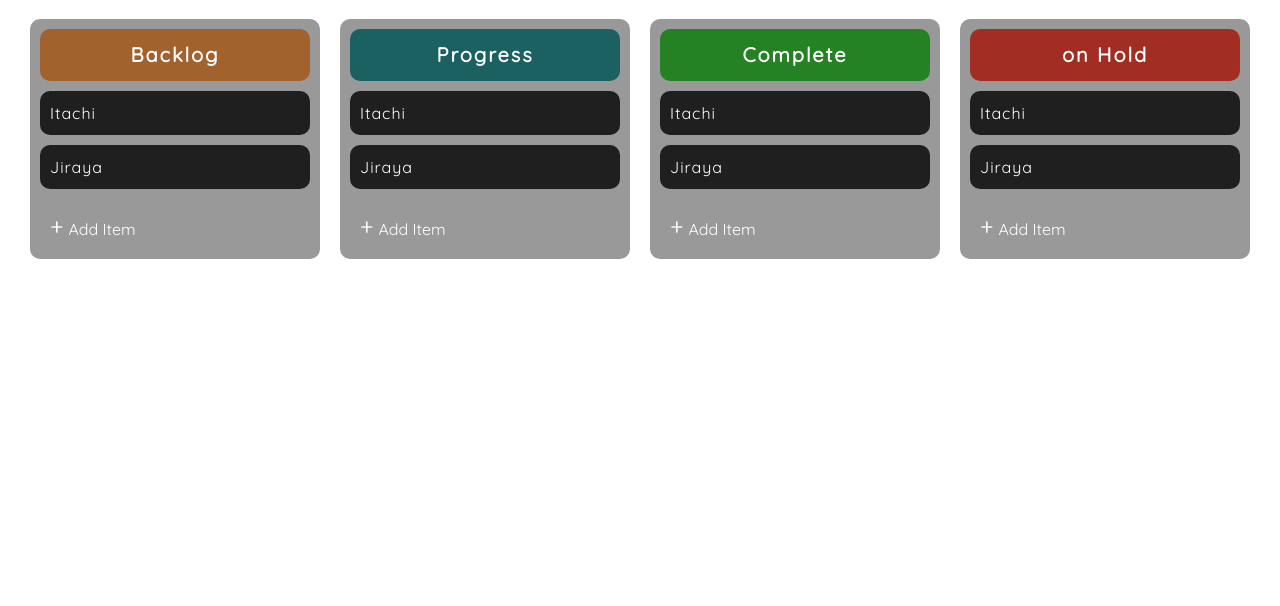
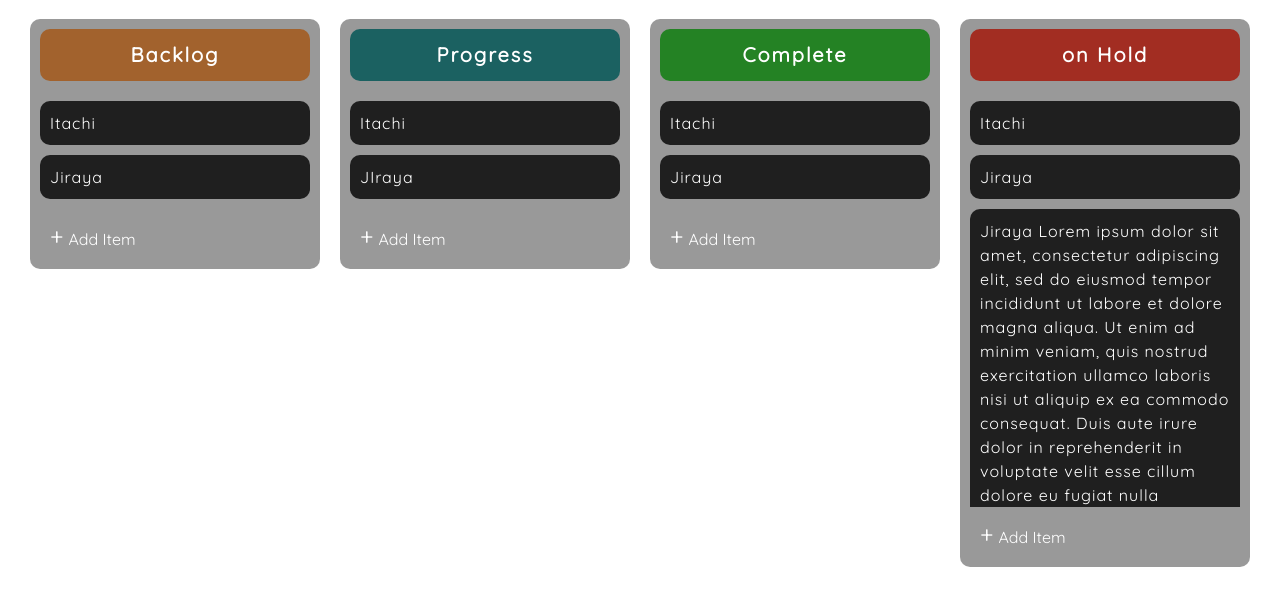
Before and after one commit to rigole/Task-manager, a plain HTML site: page index.html in a window 1280 px wide. Shown: the part 64-670 px from the top of the page. Drawn offline with Linux system fonts and the light colour scheme.

Commit message:
customizing the scroll for the card

```diff
--- a/index.html
+++ b/index.html
@@ -17,7 +17,7 @@
                     <h1>Backlog</h1>
                 </span>
                 <!-- Backlog Content -->
-                <div id="backlog-content">
+                <div id="backlog-content" class="custom-scroll">
                     <ul class="drag-item-list" id="backlog-list">
                         <li class="drag-item">Itachi</li>
                         <li class="drag-item">Jiraya</li>
@@ -45,10 +45,10 @@
                     <h1>Progress</h1>
                 </span>
                 <!-- Backlog Content -->
-                <div id="progress-content">
+                <div id="progress-content" class="custom-scroll">
                     <ul class="drag-item-list" id="progress-list">
                         <li class="drag-item">Itachi</li>
-                        <li class="drag-item">Jiraya</li>
+                        <li class="drag-item">JIraya </li>
                     </ul>
                 </div>
 
@@ -73,7 +73,7 @@
                     <h1>Complete</h1>
                 </span>
                 <!-- Backlog Content -->
-                <div id="complete-content">
+                <div id="complete-content" class="custom-scroll">
                     <ul class="drag-item-list" id="complete-list">
                         <li class="drag-item">Itachi</li>
                         <li class="drag-item">Jiraya</li>
@@ -101,10 +101,11 @@
                     <h1>on Hold</h1>
                 </span>
                 <!-- Backlog Content -->
-                <div id="on-hold-content">
+                <div id="on-hold-content" class="custom-scroll">
                     <ul class="drag-item-list" id="on-hold-list">
                         <li class="drag-item">Itachi</li>
                         <li class="drag-item">Jiraya</li>
+                        <li class="drag-item">Jiraya Lorem ipsum dolor sit amet, consectetur adipiscing elit, sed do eiusmod tempor incididunt ut labore et dolore magna aliqua. Ut enim ad minim veniam, quis nostrud exercitation ullamco laboris nisi ut aliquip ex ea commodo consequat. Duis aute irure dolor in reprehenderit in voluptate velit esse cillum dolore eu fugiat nulla pariatur. Excepteur sint occaecat cupidatat non proident, sunt in culpa qui officia deserunt mollit anim id est laborum.Lorem ipsum dolor sit amet, consectetur adipiscing elit, sed do eiusmod tempor incididunt ut labore et dolore magna aliqua. Ut enim ad minim veniam, quis nostrud exercitation ullamco laboris nisi ut aliquip ex ea commodo consequat. Duis aute irure dolor in reprehenderit in voluptate velit esse cillum dolore eu fugiat nulla pariatur. Excepteur sint occaecat cupidatat non proident, sunt in culpa qui officia deserunt mollit anim id est laborum.</li>
                     </ul>
                 </div>
 
--- a/style.css
+++ b/style.css
@@ -79,7 +79,7 @@ ul{
 /* Custom Scrollbar */
 .custom-scroll {
     overflow-y: auto;
-    max-height: 75vh;
+    max-height: 52vh;
 }
 .custom-scroll::-webkit-scrollbar-track {
     box-shadow: inset 0 0 6px rgba(0, 0, 0, 0.4);
```
